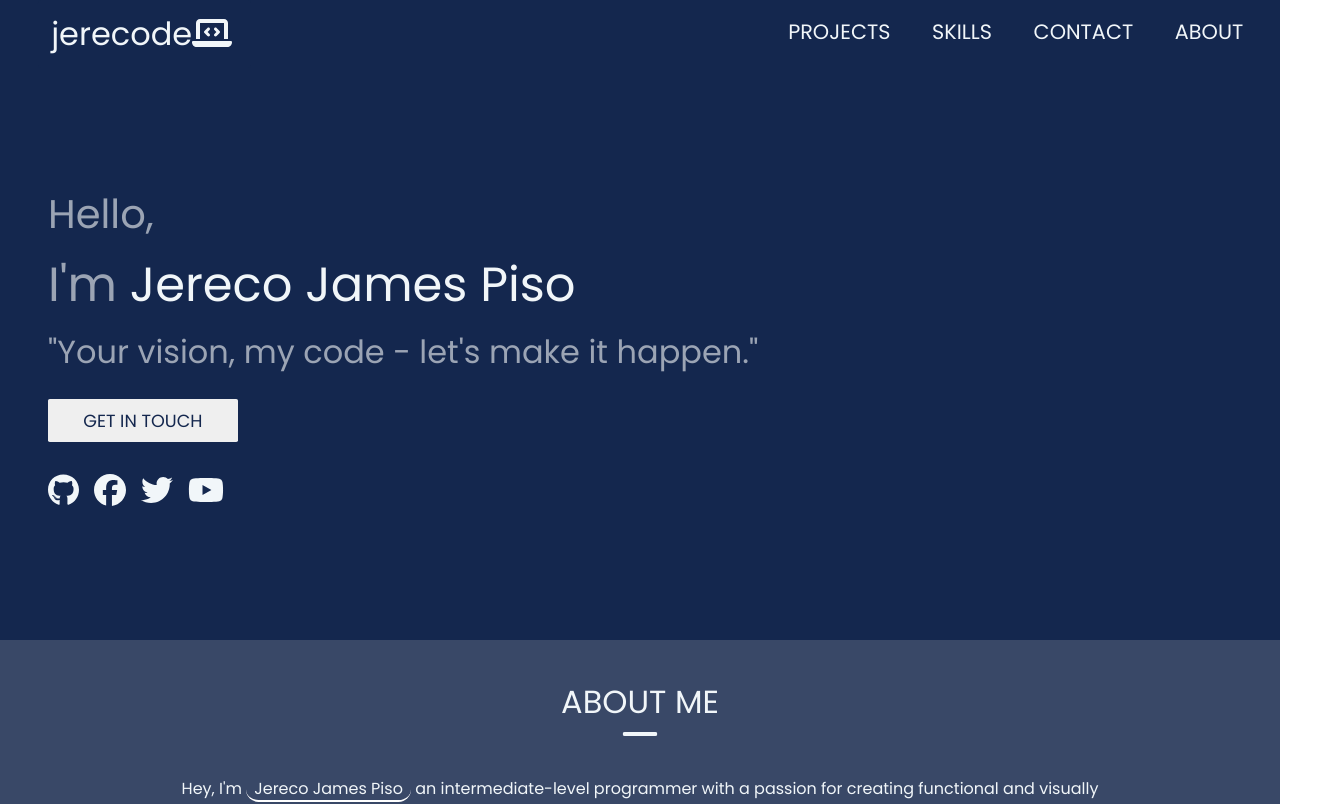
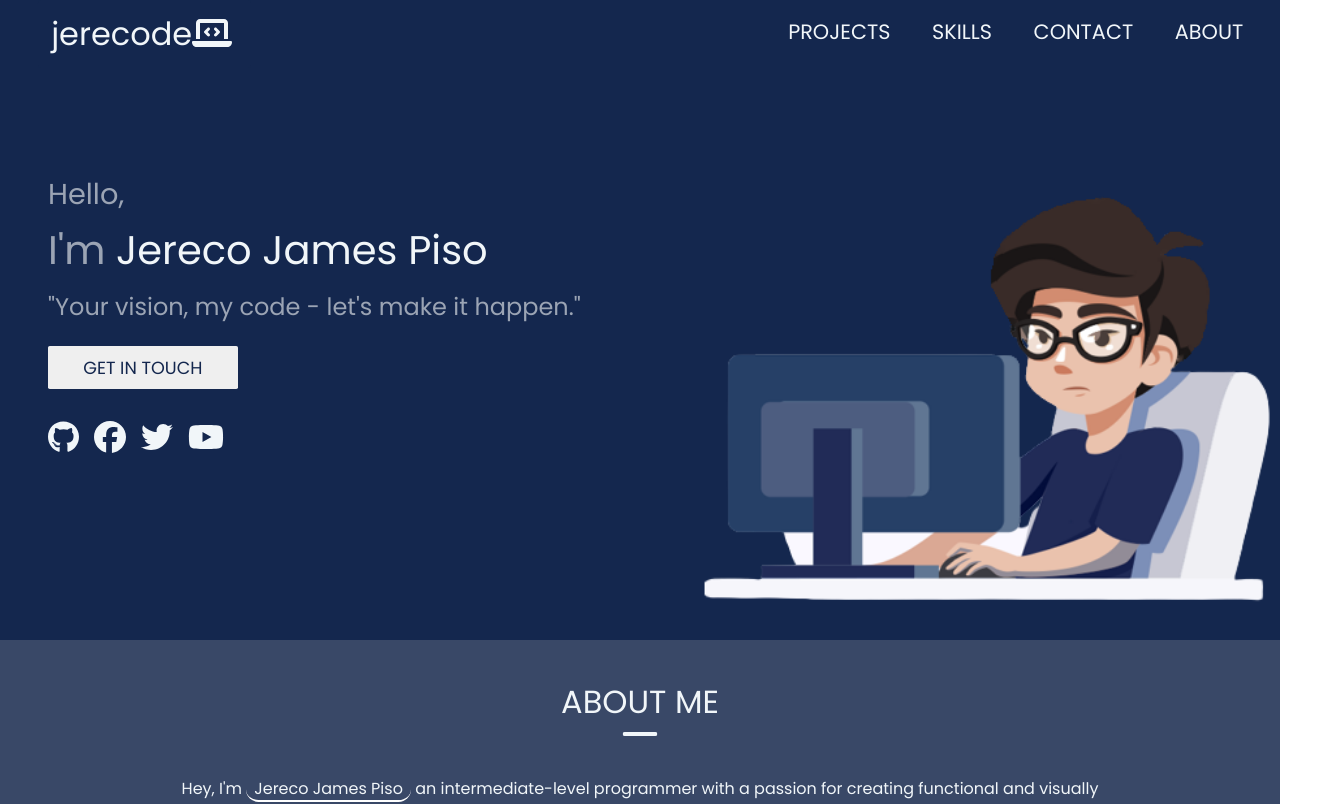
Before and after one commit to JerecoPiso/reactjs-portfolio, a React (Create React App) app: page / in a window 1280 px wide. Shown: the top 804 px of the page, 1332 px wide, since content can reach past the window. Built offline with nearby package versions, Linux system fonts and the light colour scheme.

Commit message:
redo the changes

```diff
--- a/src/css/App.css
+++ b/src/css/App.css
@@ -116,7 +116,7 @@ form {
   color: #F1F6F9;
 }
 .hello {
-  font-size: 2.5em;
+  font-size: 1.8em;
   margin-bottom: 0;
   color: #9BA4B4;
 }
@@ -189,9 +189,8 @@ input::placeholder, textarea::placeholder {
   margin-right: -3em;
   margin-top: -2em;
   /* width: 600px; */
-  height: 500px;
-  width: 100%;
-  /* position: absolute; */
+  height: 80%;
+  position: absolute;
 }
 .my-skills {
   display: flex;
@@ -207,7 +206,7 @@ input::placeholder, textarea::placeholder {
 }
 /* N */
 .name {
-  font-size: 3em;
+  font-size: 2.5em;
   color: #F1F6F9;
   margin-top: 0.1em;
   margin-bottom: 0;
@@ -392,7 +391,7 @@ input::placeholder, textarea::placeholder {
   font-weight: 300;
   color: #9BA4B4;
   line-height: 30px;
-  font-size: 2em;
+  font-size: 1.5em;
   font-style: normal;
 }
 textarea {
--- a/src/css/Responsive.css
+++ b/src/css/Responsive.css
@@ -290,7 +290,7 @@
     }
     .main-display div {
         margin: 1em;
-        padding: 3em 1em 1em 1em;
+        padding: 5em 1em 1em 1em;
     }
     .main-dp img{
         display: block;
--- a/src/links/Profile.js
+++ b/src/links/Profile.js
@@ -61,25 +61,9 @@ function Profile() {
                     <li> <Link to="portfolio" spy={true} smooth={true} offset={-70} duration={500} >Projects</Link></li>
                 </div>
             </div>
+
+            {/* end class links */}
             <div className='main-display'>
-                <div className=''>
-                    <p className='hello'>Hello,</p>
-                    <p className='name'> <span>I'm</span>  Jereco James Piso</p>
-                    <p className='slogan'>"Your vision, my code - let's make it happen."</p>
-                    <button id='get-in-touch'>GET IN TOUCH</button>
-                    <p className='socials'>
-                        <FontAwesomeIcon style={{ marginRight: 15 }} icon={brandIcons.faGithub} size="2x" color='#F1F6F9' />
-                        <FontAwesomeIcon style={{ marginRight: 15 }} icon={brandIcons.faFacebook} size="2x" color='#F1F6F9' />
-                        <FontAwesomeIcon style={{ marginRight: 15 }} icon={brandIcons.faTwitter} size="2x" color='#F1F6F9' />
-                        <FontAwesomeIcon style={{ marginRight: 15 }} icon={brandIcons.faYoutube} size="2x" color='#F1F6F9' />
-                    </p>
-                </div>
-                {/* <div className='main-dp'>
-                    <img src={require("../assets/dp (1).png")} alt='' className='rounded-full'/>
-                </div> */}
-            </div>
-            {/* end class links */}
-            {/* <div className='main-display'>
                 <div className='intro-message'>
                     <p className='hello'>Hello,</p>
                     <p className='name'> <span>I'm</span>  Jereco James Piso</p>
@@ -95,7 +79,7 @@ function Profile() {
                 <div className='main-dp'>
                     <img src={require("../assets/picture-logo-removebg.png")} alt='' className=''/>
                 </div>
-            </div> */}
+            </div>
         </div>
     );
 }
```
